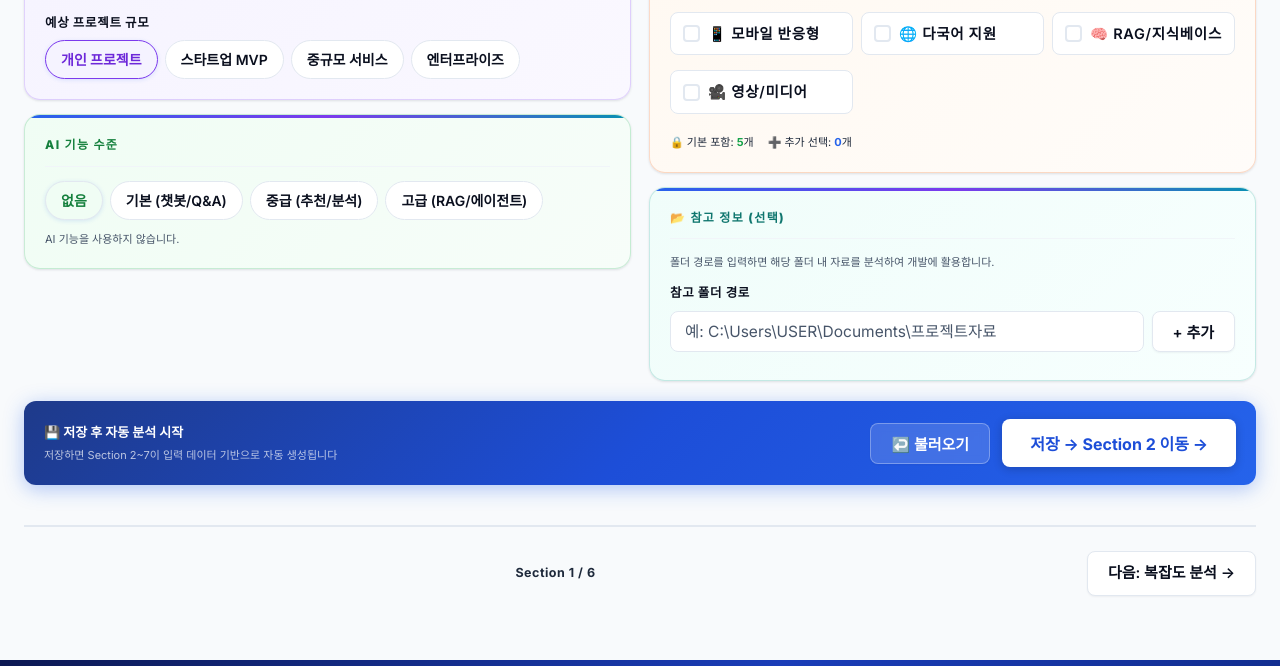
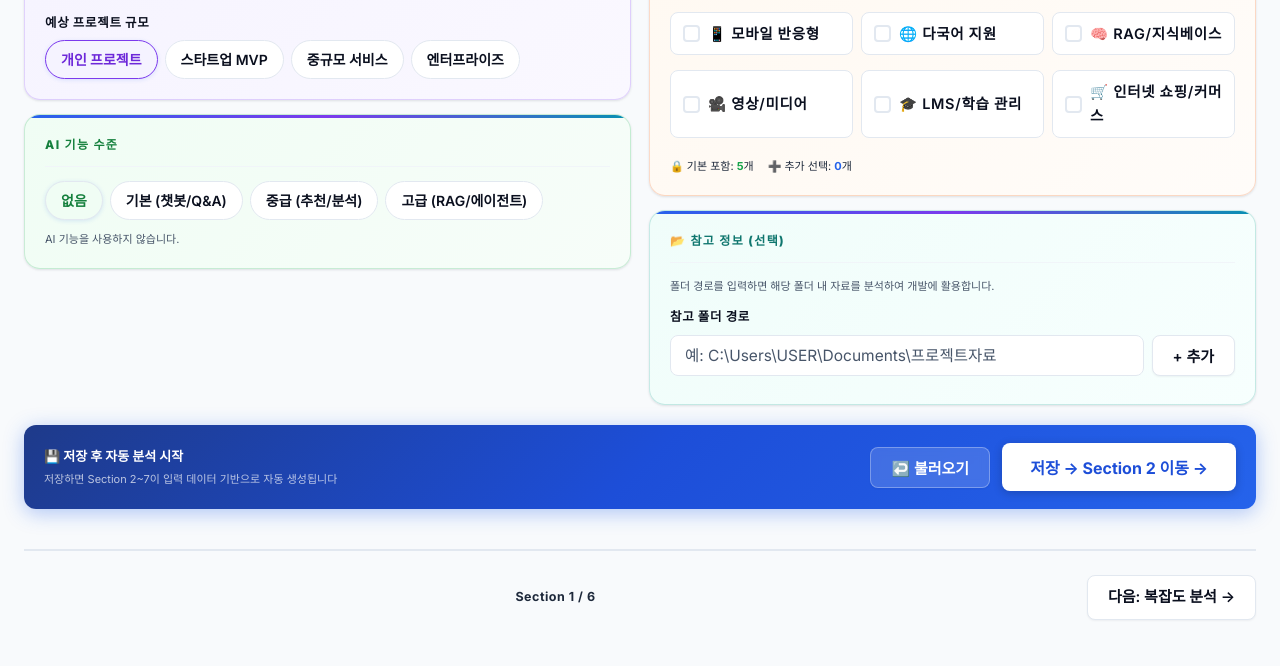
Before and after one commit to jaiwshim-project/10-VibeCoding_OS, a plain HTML site: page pages/01-intent.html in a window 1280 px wide. Shown: the part 945-1611 px from the top of the page. Drawn offline with Linux system fonts and the light colour scheme.

Commit message:
Add LMS and 인터넷 쇼핑 to extra features list
Co-Authored-By: Claude Sonnet 4.6 <noreply@anthropic.com>

```diff
--- a/pages/01-intent.html
+++ b/pages/01-intent.html
@@ -227,6 +227,8 @@
         <label class="cb-item"><input type="checkbox" value="multilang"><span class="cb-box"></span><span class="cb-label">🌐 다국어 지원</span></label>
         <label class="cb-item"><input type="checkbox" value="rag"><span class="cb-box"></span><span class="cb-label">🧠 RAG/지식베이스</span></label>
         <label class="cb-item"><input type="checkbox" value="video"><span class="cb-box"></span><span class="cb-label">🎥 영상/미디어</span></label>
+        <label class="cb-item"><input type="checkbox" value="lms"><span class="cb-box"></span><span class="cb-label">🎓 LMS/학습 관리</span></label>
+        <label class="cb-item"><input type="checkbox" value="ecommerce"><span class="cb-box"></span><span class="cb-label">🛒 인터넷 쇼핑/커머스</span></label>
       </div>
 
       <div style="margin-top:12px;font-size:11px;color:var(--text2);display:flex;gap:14px;flex-wrap:wrap">
--- a/vcos.js
+++ b/vcos.js
@@ -22,7 +22,9 @@ const FEATURE_LABELS = {
   mobile:       '📱 모바일 반응형',
   multilang:    '🌐 다국어 지원',
   rag:          '🧠 RAG/지식베이스',
-  video:        '🎥 영상/미디어'
+  video:        '🎥 영상/미디어',
+  lms:          '🎓 LMS/학습 관리',
+  ecommerce:    '🛒 인터넷 쇼핑/커머스'
 };
 
 /* ── LocalStorage ────────────────────────────────────────── */
```
